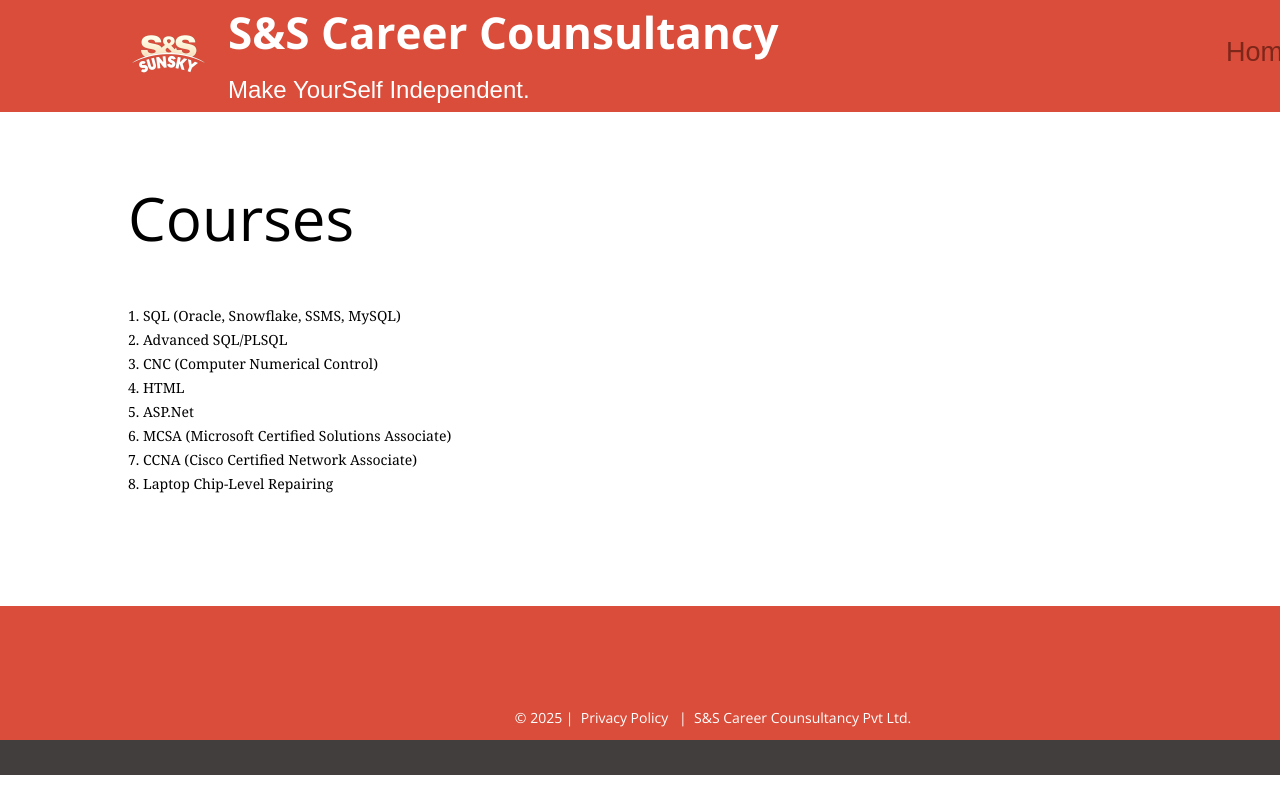
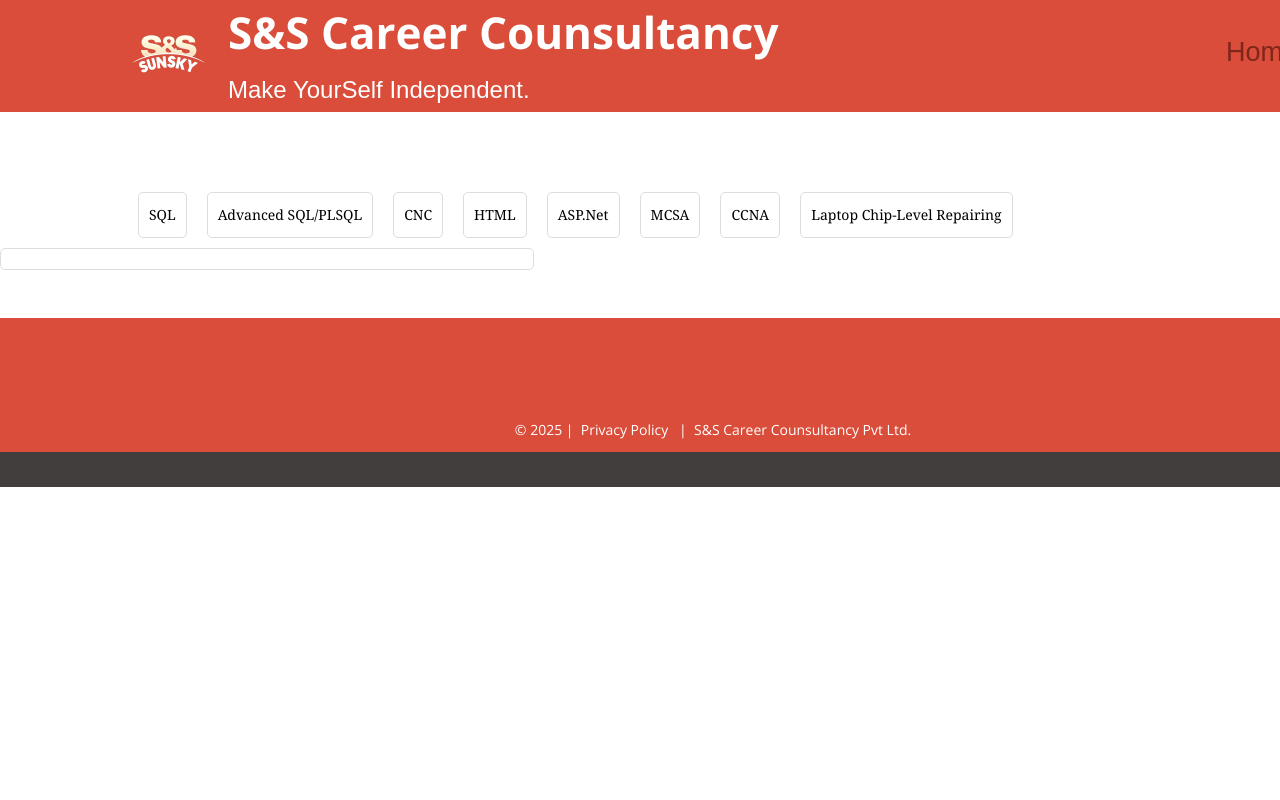
Before and after one commit to sscareerconsultancy/sscconsultancy.github.io, a plain HTML site: page Course.html in a window 1280 px wide. Drawn offline with nearby package versions, Linux system fonts and the light colour scheme; some packages are replaced by stand-ins of ours; a script that the page names is missing; a web font is replaced by a local one.

Commit message:
Update Course.html

```diff
--- a/Course.html
+++ b/Course.html
@@ -57,80 +57,18 @@
       <section id="content">
          <div class="full-width-container block-2">
             <div class="container">
-               <div class="row">
-                  <div class="grid_5">
-                     <form id="contact-form">
-                        <div class="contact-form-loader"></div>
-                        <fieldset>
-                           <h2>Courses</h2>
-                           <div class="course-title" data-detail="Master the art of database management and query optimization.<br>
-                              Learn to write efficient SQL queries and handle various database platforms like Oracle, Snowflake, MySQL, and SQL Server Management Studio (SSMS).">
-                              1. SQL (Oracle, Snowflake, SSMS, MySQL)
-                           </div>
-                           <div class="course-title" data-detail="Dive deeper into SQL and PLSQL for complex queries, stored procedures, and performance optimization.<br>
-                              Learn to work with triggers, functions, and views to enhance your database programming skills.">
-                              2. Advanced SQL/PLSQL
-                           </div>
-                           <div class="course-title" data-detail="Learn to operate and program CNC machines for precision manufacturing.<br>
-                              Topics include CAD/CAM, CNC programming languages, and machine setup.">
-                              3. CNC (Computer Numerical Control)
-                           </div>
-                           <div class="course-title" data-detail="Build a strong foundation in web development with HTML.<br>
-                              Understand the structure and syntax of HTML for creating web pages.">
-                              4. HTML
-                           </div>
-                           <div class="course-title" data-detail="Develop dynamic, data-driven websites using ASP.Net framework.<br>
-                              Learn to integrate databases, handle forms, and implement security features in web applications.">
-                              5. ASP.Net
-                           </div>
-                           <div class="course-title" data-detail="Achieve expertise in managing and troubleshooting Microsoft Server environments.<br>
-                              Topics include Windows Server administration, networking, and security.">
-                              6. MCSA (Microsoft Certified Solutions Associate)
-                           </div>
-                           <div class="course-title" data-detail="Gain the skills needed for networking and network troubleshooting.<br>
-                              Learn routing, switching, and IP address management to build and secure networks.">
-                              7. CCNA (Cisco Certified Network Associate)
-                           </div>
-                           <div class="course-title" data-detail="Learn the techniques for diagnosing and repairing laptop hardware issues.<br>
-                              Topics include motherboard repair, soldering, and replacing faulty components at the chip level.">
-                              8. Laptop Chip-Level Repairing
-                           </div>
-                        </fieldset>
-                        <div class="modal fade response-message">
-                           <div class="modmodal-dialog">
-                              <div class="modal-content">
-                                 <div class="modal-header">
-                                    <button type="button" class="close" data-dismiss="modal" aria-hidden="true">&times;</button>
-                                    <h4 class="modal-title">Modal title</h4>
-                                 </div>
-                                 <div class="modal-body">
-                                    You message has been sent! We will be in touch soon.
-                                 </div>
-                              </div>
-                           </div>
-                        </div>
-                     </form>
-                  </div>
-                  <div class="grid_6 preffix_1">
-                     <div>
-                        <hader>
-                        </hader>
-                        <p class="el-2">
-                        </p>
-                     </div>
-                     <div class="grid_3 alpha">
-                        <div class="address">
-                           <div class="course-detail-box" id="courseDetailBox"></div>
-                        </div>
-                     </div>
-                     <div class="grid_3">
-                        <div class="address">
-                        </div>
-                     </div>
-                  </div>
-               </div>
-            </div>
-         </div>
+        <div class="title-box" data-description="Master the art of database management and query optimization.">SQL</div>
+        <div class="title-box" data-description="Dive deeper into SQL and PL/SQL for complex queries, stored procedures, and performance optimization.">Advanced SQL/PLSQL</div>
+        <div class="title-box" data-description="Learn to operate and program CNC machines for precision manufacturing.">CNC</div>
+        <div class="title-box" data-description="Build a strong foundation in web development with HTML.">HTML</div>
+        <div class="title-box" data-description="Develop dynamic, data-driven websites using ASP.Net framework.">ASP.Net</div>
+        <div class="title-box" data-description="Achieve expertise in managing and troubleshooting Microsoft Server environments.">MCSA</div>
+        <div class="title-box" data-description="Gain the skills needed for networking and network troubleshooting.">CCNA</div>
+        <div class="title-box" data-description="Learn the techniques for diagnosing and repairing laptop hardware issues.">Laptop Chip-Level Repairing</div>
+             </div>
+
+    <div class="description"></div>
+
          <script src="js/course.js"></script>
       </section>
       <!--=======footer=================================-->
```
